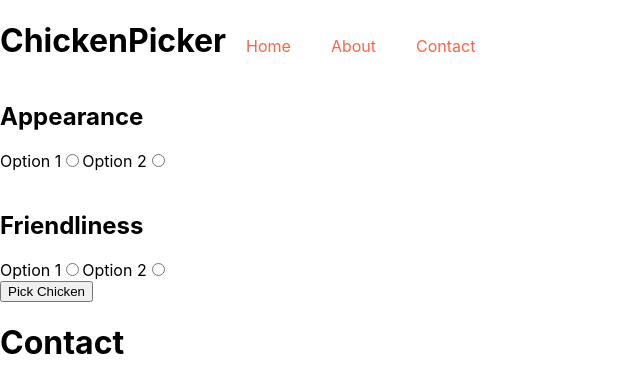
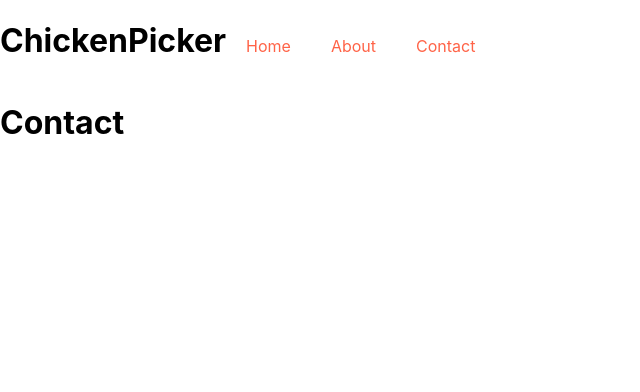
Before and after one commit to this-is-simon/chicken-picker, a React (Create React App) app: page /contact in a window 1280 px wide. Shown: the top 392 px of the page, without its empty margins (0-640 px from the left). Built offline with nearby package versions, Linux system fonts and the light colour scheme.

Commit message:
Create new Route for homepage Form

```diff
--- a/src/containers/ChickenPicker.js
+++ b/src/containers/ChickenPicker.js
@@ -40,10 +40,12 @@ class ChickenPicker extends Component {
         return (
             <div className="ChickenPicker">
                 <Header />
-                <Form
-                    handleFormSubmit={this.handleFormSubmit}
-                />
-                {this.state.isSubmitted && <PerfectChicken />}
+                <Route path="/" exact render={() =>
+                    <React.Fragment>
+                        <Form handleFormSubmit={this.handleFormSubmit}/>
+                        {this.state.isSubmitted && <PerfectChicken/>}
+                    </React.Fragment>
+                }/>
                 <Route path="/about" component={About} />
                 <Route path="/contact" component={Contact} />
             </div>
```
